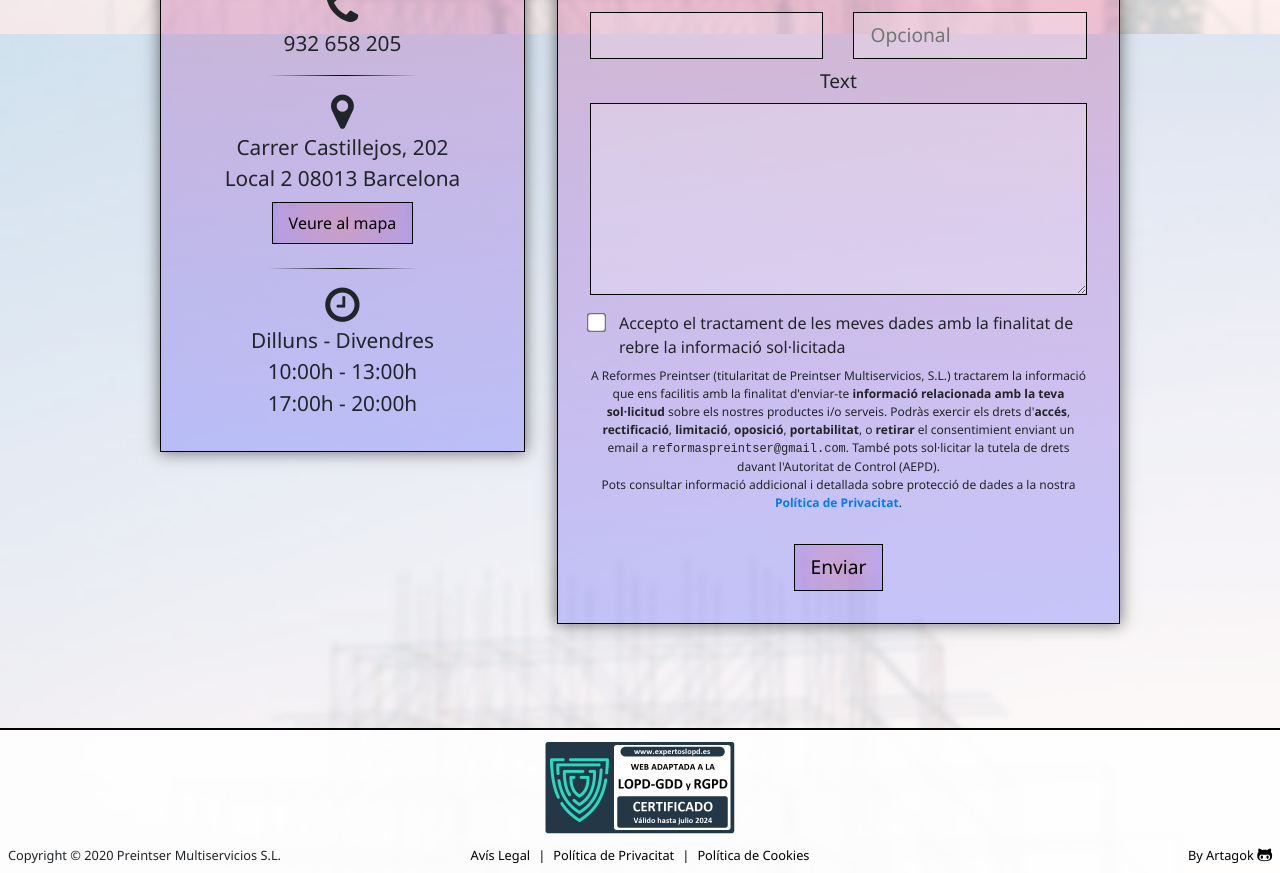
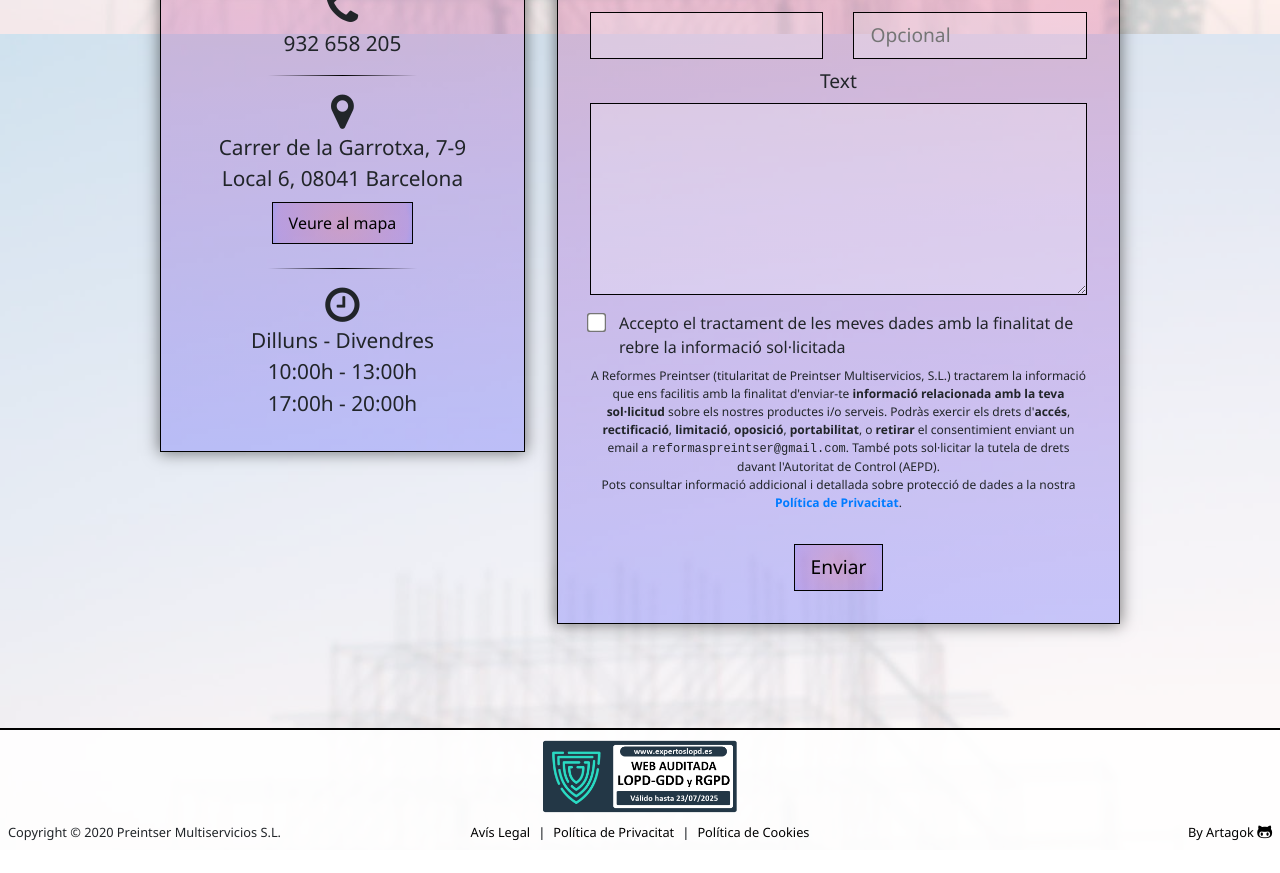
Before and after one commit to Artagok/preintser, a React (Create React App) app: page / in a window 1280 px wide. Shown: the part 2760-3633 px from the top of the page. After the commit the page ends 3610 px from the top, so only its background shows below. Built offline with nearby package versions, Linux system fonts and the light colour scheme.

Commit message:
Update location and webseal

```diff
--- a/src/components/Contact.js
+++ b/src/components/Contact.js
@@ -116,7 +116,7 @@ const Contact = ({ size }) => {
                   id="map-link"
                   target="_blank"
                   rel="noopener noreferrer"
-                  href="https://www.google.com/maps/place/Reformas+Preintser+Multiservicios,+SLU./@41.4036787,2.1797739,16z/data=!4m5!3m4!1s0x12a4a2df04318e79:0xa5d6a721c64de2a7!8m2!3d41.403481!4d2.182545"
+                  href="https://maps.app.goo.gl/PG8vTJ4pda7NR4q57"
                 >
                   <div id="map-link-btn">{lang.contact.box.map}</div>
                 </a>
--- a/src/components/LegalTexts.js
+++ b/src/components/LegalTexts.js
@@ -79,7 +79,7 @@ const _0 = (props) => (
         207 Hoja B342388
       </li>
       <li>
-        <b>Domicilio Social</b>: C/ Castillejos, 202 - Local 2 – 08013 Barcelona
+        <b>Domicilio Social</b>: C/ Garrotxa, 7-9 - Local 6 – 08041 Barcelona
       </li>
       <li>
         <b>Actividad</b>: Construcción
@@ -287,7 +287,7 @@ const _1 = (props) => (
         <b>CIF</b>: B64472244
       </li>
       <li>
-        <b>Domicilio Social</b>: C/ Castillejos, 202 - Local 2 – 08013 Barcelona
+        <b>Domicilio Social</b>: C/ Garrotxa, 7-9 - Local 6 – 08041 Barcelona
       </li>
       <li>
         <b>Teléfono</b>: 932658205
--- a/src/lang-context.js
+++ b/src/lang-context.js
@@ -38,8 +38,8 @@ export const langs = {
     contact: {
       box: {
         title: "Contacte",
-        location1: "Carrer Castillejos, 202",
-        location2: "Local 2 08013 Barcelona",
+        location1: "Carrer de la Garrotxa, 7-9",
+        location2: "Local 6, 08041 Barcelona",
         map: "Veure al mapa",
         days: "Dilluns - Divendres",
         hours1: "10:00h - 13:00h",
@@ -213,8 +213,8 @@ export const langs = {
     contact: {
       box: {
         title: "Contacto",
-        location1: "Calle Castillejos, 202",
-        location2: "Local 2 08013 Barcelona",
+        location1: "Calle de la Garrotxa, 7-9",
+        location2: "Local 6, 08041 Barcelona",
         map: "Ver en mapa",
         days: "Lunes - Viernes",
         hours1: "10:00h - 13:00h",
@@ -387,8 +387,8 @@ export const langs = {
     contact: {
       box: {
         title: "Contact",
-        location1: "Castillejos Street, 202",
-        location2: "Premises 2 08013 Barcelona",
+        location1: "Garrotxa Street, 7-9",
+        location2: "Premises 6 08041 Barcelona",
         map: "See on map",
         days: "Monday - Friday",
         hours1: "10 AM - 1 PM",
```
Also changed, not shown: src/assets/img/legal/webseal.png.
